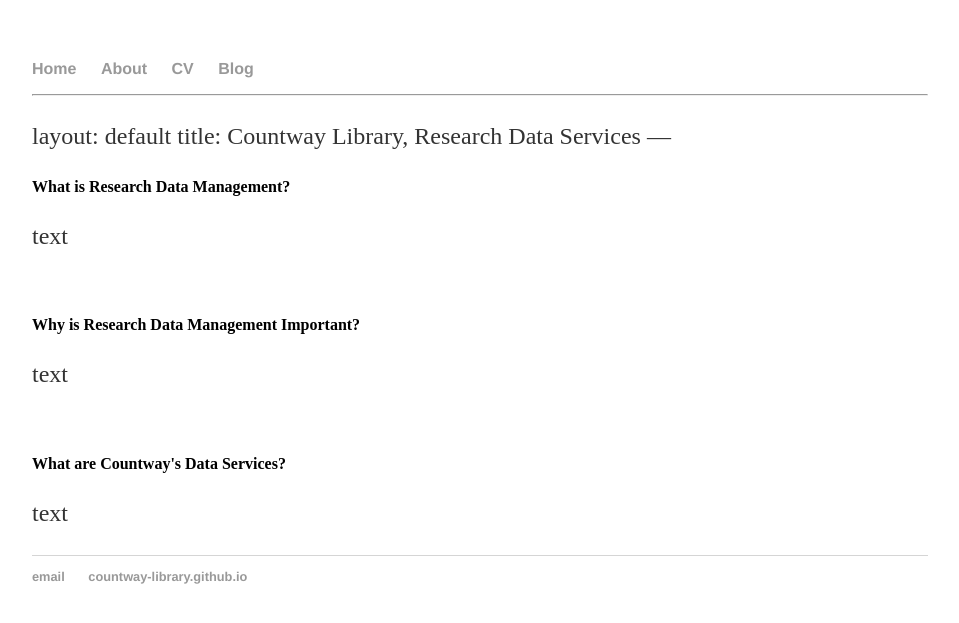
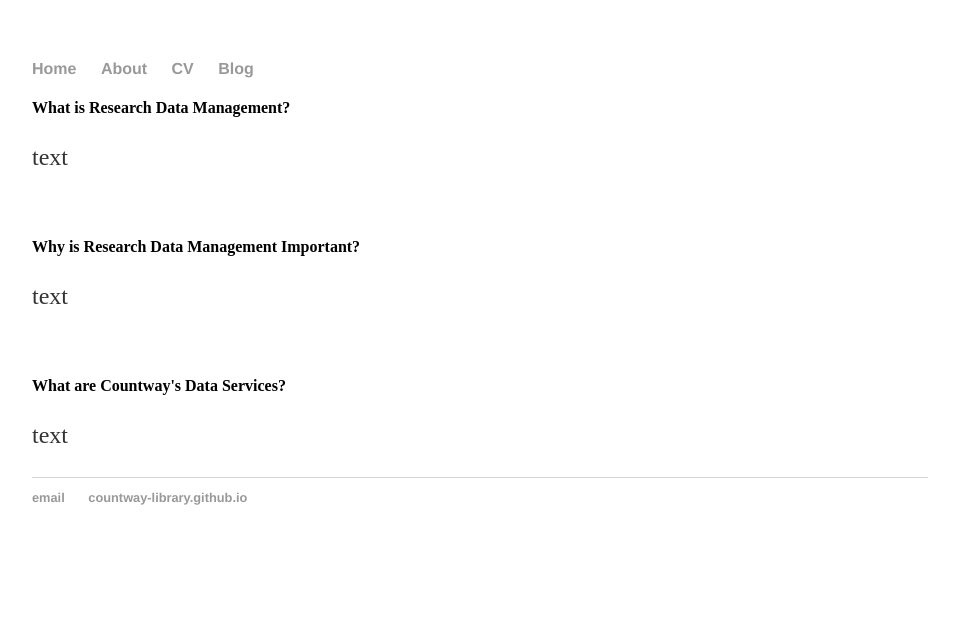
Before and after one commit to Countway-Library/Countway-Library.github.io, a Jekyll site: the page built from about.md, in a window 1280 px wide. Shown: the top 623 px of the page, without its empty margins (160-1119 px from the left). Built offline with Jekyll 4.4.1, drawn with Linux system fonts in a browser that asks for light colours; our own code applies the rules of GitHub Pages for plain Markdown files.

Commit message:
Update about.md

```diff
--- a/about.md
+++ b/about.md
@@ -1,7 +1,6 @@
-
 ---
 layout: default
-title: Countway Library, Research Data Services
+title: About
 ---
 <div class="blurb">
 	<h4>What is Research Data Management?</h4>
```
